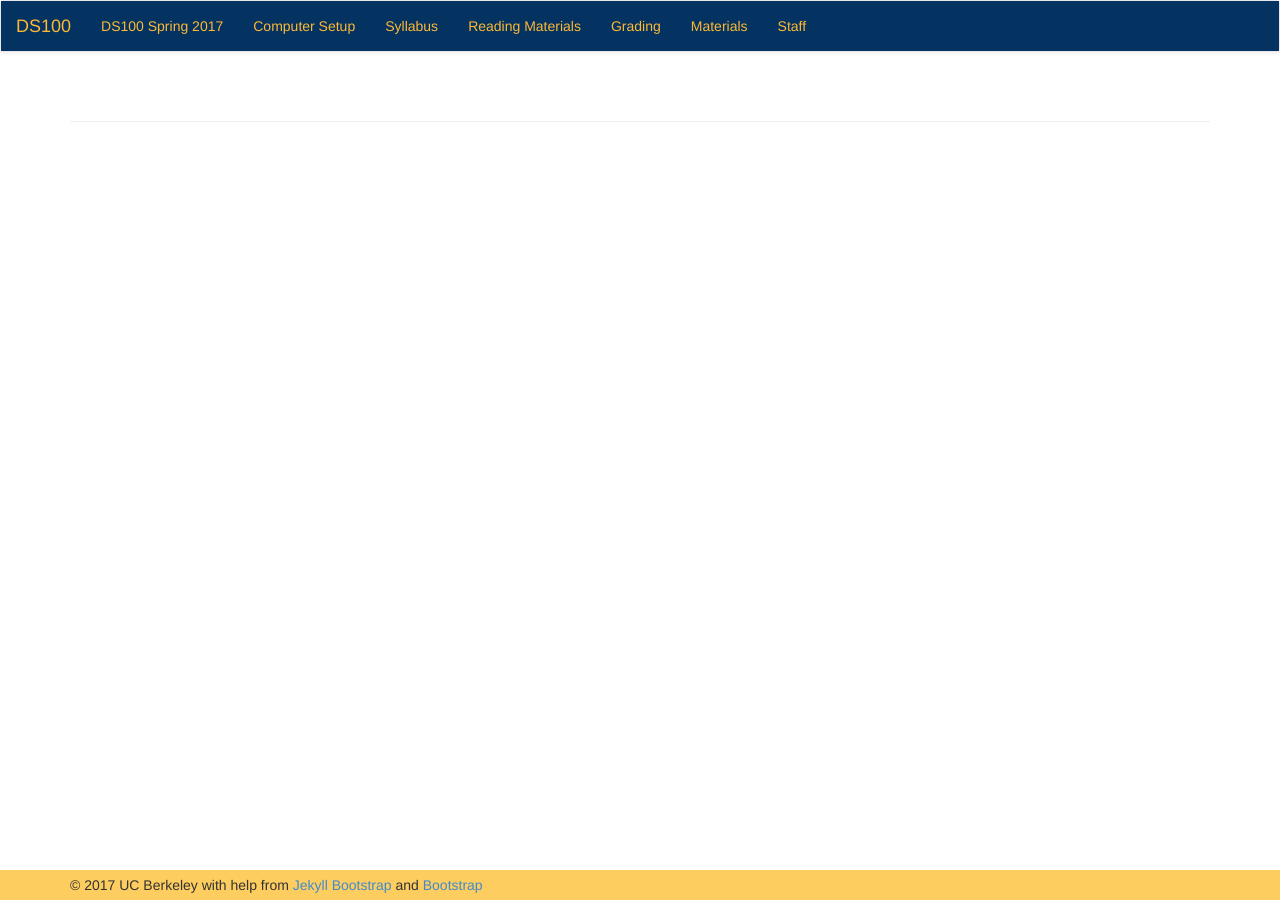
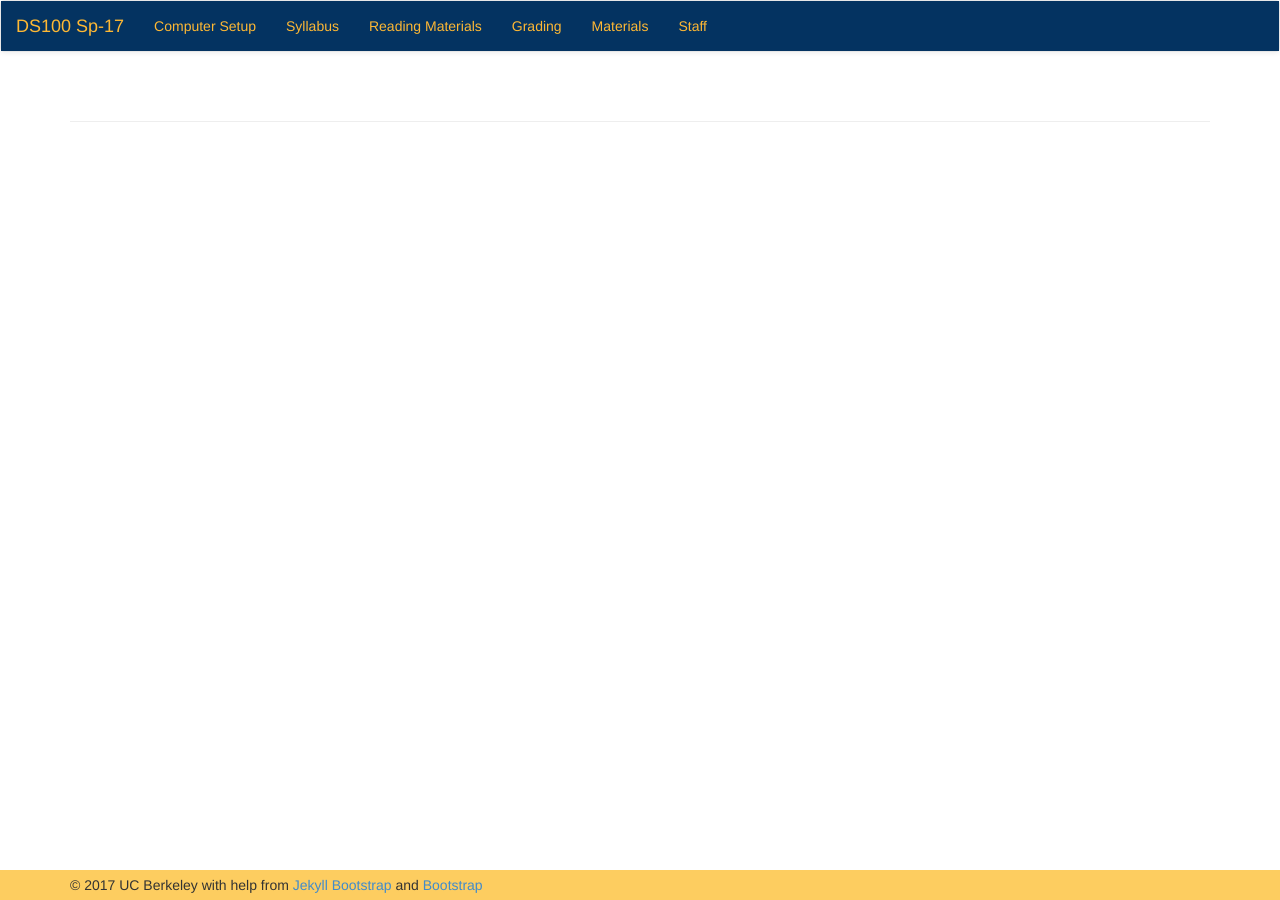
Before and after one commit to DS-100/sp17, a Jekyll site: the page built from tags.html, in a window 1280 px wide. Built offline with Jekyll 4.4.1, drawn with Linux system fonts in a browser that asks for light colours; nearby versions of some CDN libraries.

```diff
--- a/_config.yml
+++ b/_config.yml
@@ -23,7 +23,7 @@ highlighter: rouge
 # Themes are encouraged to use these universal variables
 # so be sure to set them if your theme uses them.
 #
-title : DS100
+title : DS100 Sp-17
 tagline: Principles and Techniques of Data Science
 author :
   name : UC Berkeley
```
Also changed, not shown: index.md (+1 -2 lines).
